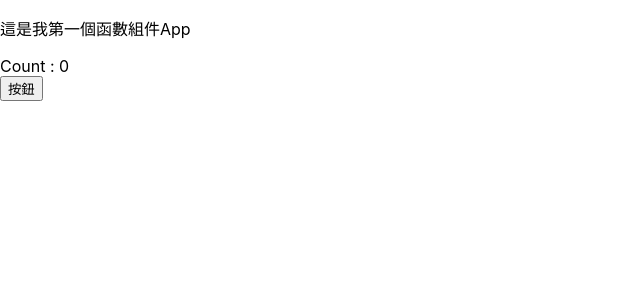
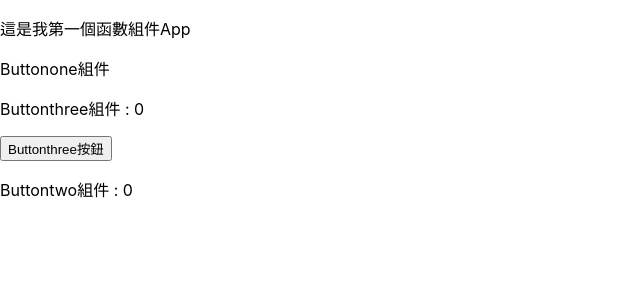
Before and after one commit to taiwanhua/Code_ArhuaReactCourse, a React (Create React App) app: page / in a window 1280 px wide. Shown: the top 300 px of the page, without its empty margins (0-640 px from the left). Built offline with nearby package versions, Linux system fonts and the light colour scheme.

Commit message:
跨組件間傳遞資料Context搭配useState

```diff
--- a/src/App.js
+++ b/src/App.js
@@ -1,6 +1,8 @@
 import React, { useState } from 'react';
 import './App.css'
 import Buttonone from './Buttonone'
+import Buttontwo from './Buttontwo';
+import { Context } from './store'
 
 const App = () => {
   const [Count, setCount] = useState(0);
@@ -8,8 +10,10 @@ const App = () => {
   return (
     <>
       <p >這是我第一個函數組件App</p>
-      <div>Count : {Count}</div>
-      <Buttonone a={(x) => { setCount(x) }}></Buttonone>
+      <Context.Provider value={{ Count, setCount }}>
+        <Buttonone></Buttonone>
+        <Buttontwo></Buttontwo>
+      </Context.Provider>
     </>
   )
 }
--- a/src/Buttonone.js
+++ b/src/Buttonone.js
@@ -1,21 +1,14 @@
 import React, { useState } from 'react';
-import PropTypes from 'prop-types';
+import Buttonthree from './Buttonthree';
 
 const Buttonone = (props) => {
 
     return (
         <>
-            <button onClick={() => { props.a(200) }}> 按鈕</button>
+            <p>Buttonone組件</p>
+            <Buttonthree></Buttonthree>
         </>
     )
 }
 
-
-Buttonone.propTypes = {
-    p1: PropTypes.arrayOf(PropTypes.number),
-    p2: PropTypes.shape({
-        c: PropTypes.number
-    })
-}
-
 export default Buttonone;
--- /dev/null
+++ b/src/Buttonthree.js
@@ -0,0 +1,19 @@
+import React from 'react';
+import { Context } from './store';
+
+const Buttonthree = () => {
+    return (
+        <>
+            <Context.Consumer>
+                {value =>
+                    <>
+                        <p>Buttonthree組件 : {value.Count}</p>
+                        <button onClick={() => { value.setCount(value.Count + 1) }}>Buttonthree按鈕</button>
+                    </>
+                }
+            </Context.Consumer>
+        </>
+    )
+}
+
+export default Buttonthree;
--- /dev/null
+++ b/src/Buttontwo.js
@@ -0,0 +1,14 @@
+import React from 'react';
+import { Context } from './store';
+
+const Buttontwo = () => {
+    return (
+        <>
+            <Context.Consumer>
+                {value => <p>Buttontwo組件 : {value.Count}</p>}
+            </Context.Consumer>
+        </>
+    )
+}
+
+export default Buttontwo;
--- /dev/null
+++ b/src/store.js
@@ -0,0 +1,3 @@
+import React, { createContext } from 'react';
+
+export const Context = createContext(null);
```
